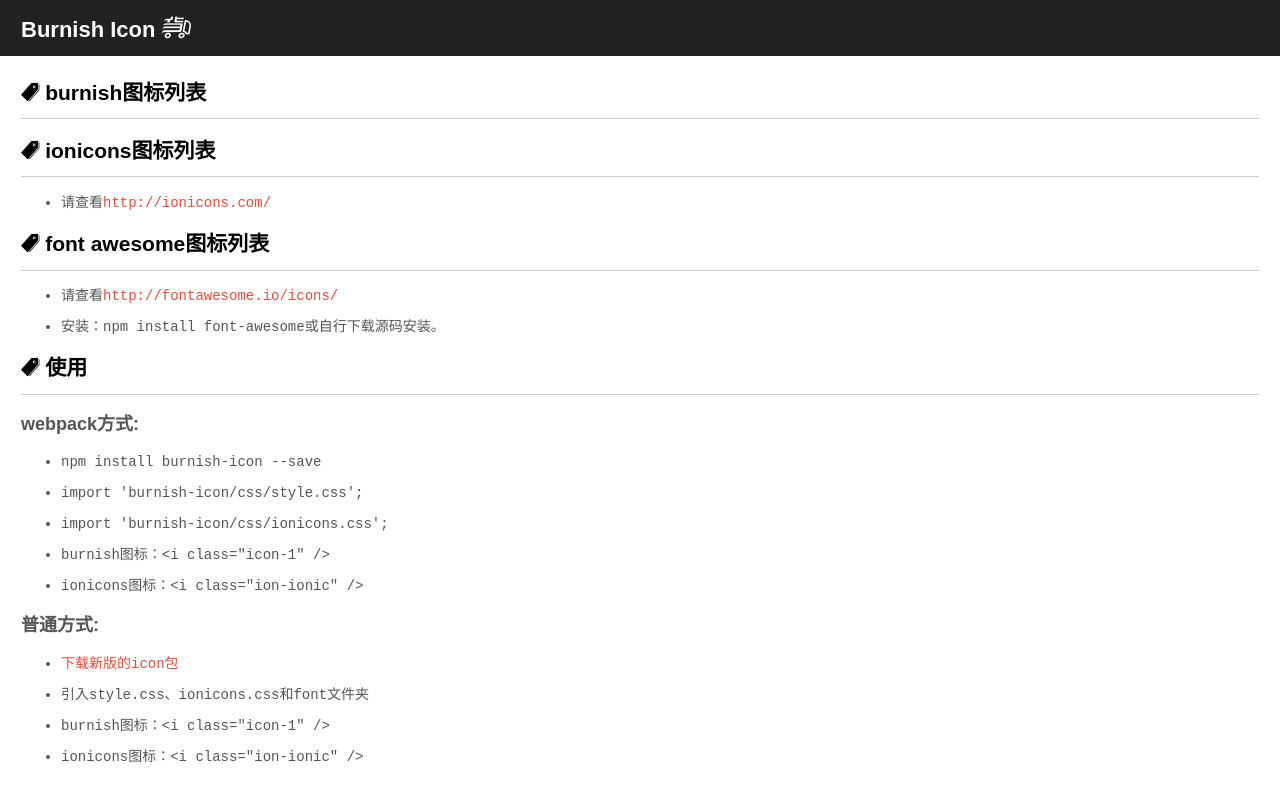
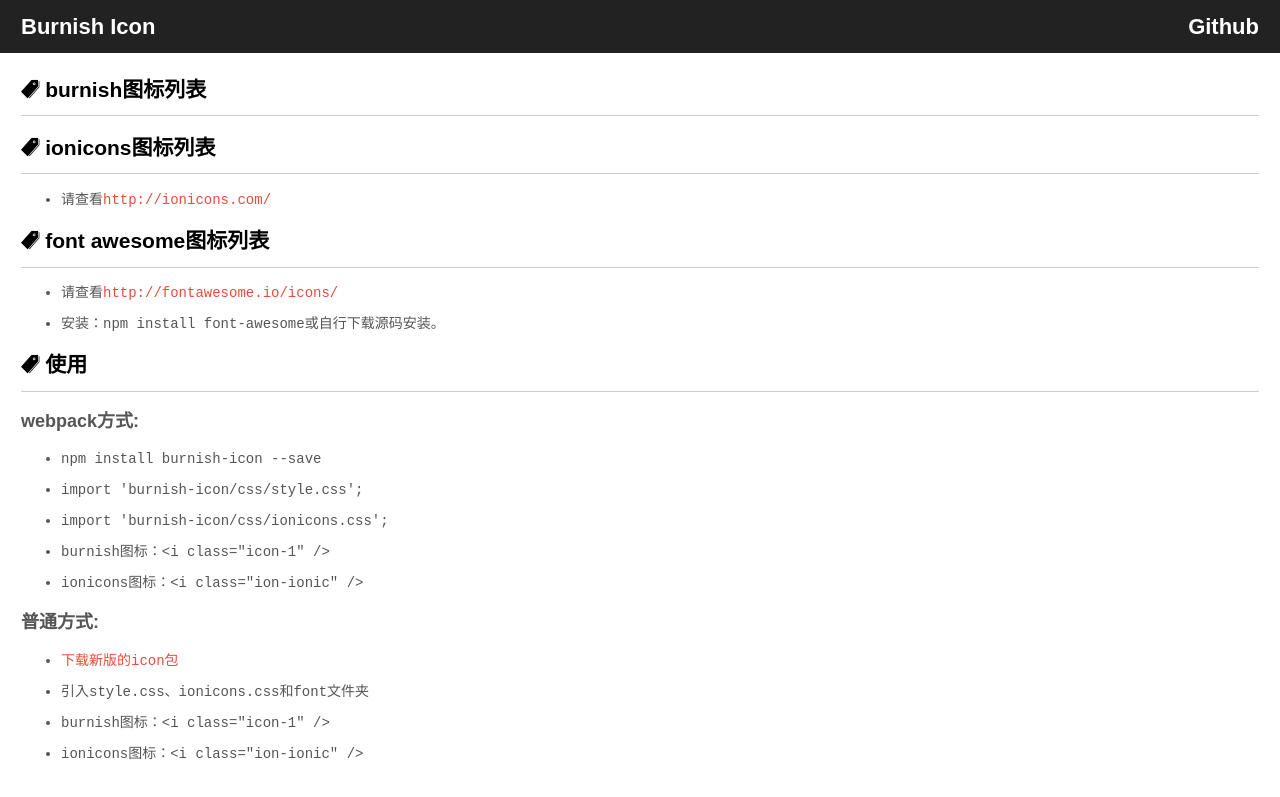
Before and after one commit to BurnishTechCN/icon, a website: page index.html in a window 1280 px wide. Shown: the top 797 px of the page. Drawn offline with nearby package versions, Linux system fonts and the light colour scheme; a script that the page names is missing; files whose address does not match are found by name.

Commit message:
更新readme

```diff
--- a/doc/demo.css
+++ b/doc/demo.css
@@ -165,7 +165,7 @@
     color: #fff;
     font-size: 22px;
 }
-.nav .icon-github {
+.nav .t-github {
     float: right;
 }
 .nav a:link, .nav a:visited, .nav a:hover {
--- a/index.html
+++ b/index.html
@@ -13,7 +13,7 @@
   <div class="bgc1 clearfix nav">
     <h1 class="mhmm mvm">
       <a href="/">Burnish Icon</a>
-      <a href="https://github.com/BurnishTechCN/icon" class="icon-8"></a>
+      <a href="https://github.com/BurnishTechCN/icon" class="t-github">Github</a>
     </h1>
   </div>
 </div>
```
Also changed, not shown: README.md.
